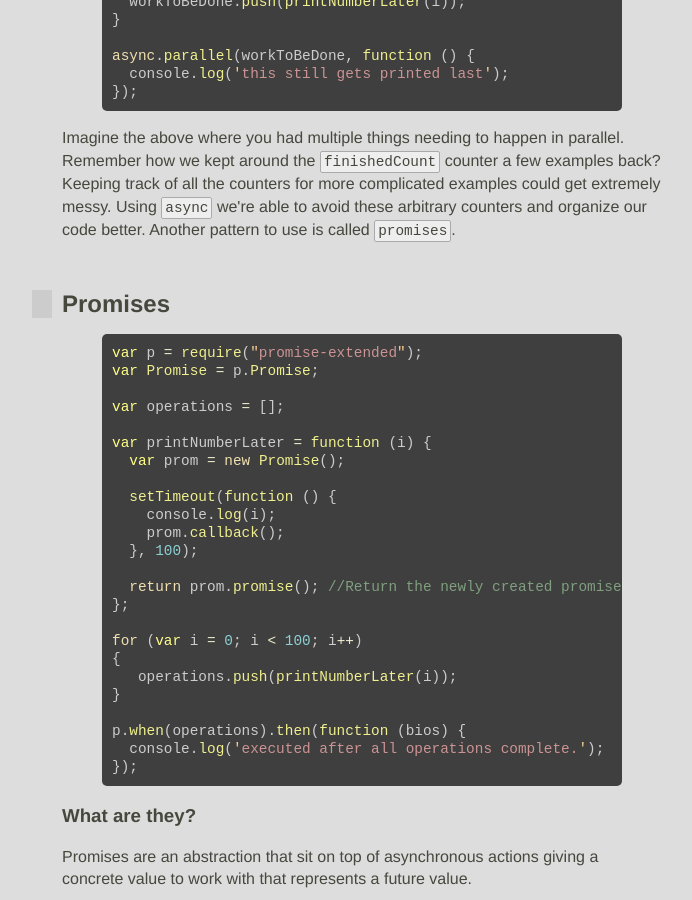
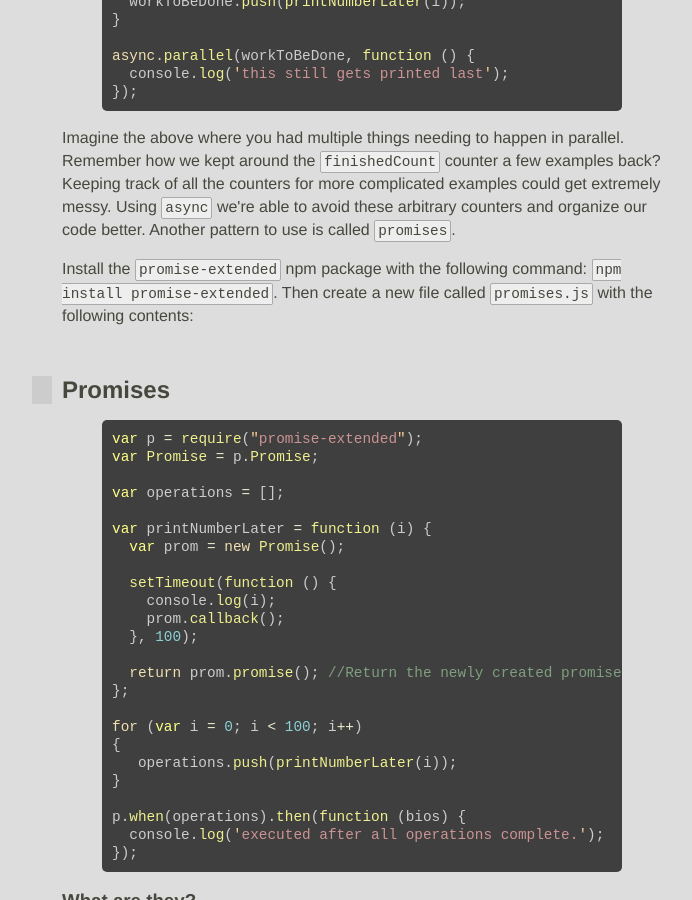
Before and after one commit to JavaScriptKC/workshop, a Jekyll site: the page built from _posts/2012-11-5-async.md, in a window 1280 px wide and 900 px high, scrolled down 2742 px. Shown: the whole window, without its empty margins (278-970 px from the left). Built offline with Jekyll 4.4.1, drawn with Linux system fonts in a browser that asks for light colours; nearby versions of some CDN libraries; some web fonts are replaced; comment, search, counter and statistics services are not loaded.

Commit message:
Added instructions to install npm package

```diff
--- a/_posts/2012-11-5-async.md
+++ b/_posts/2012-11-5-async.md
@@ -122,6 +122,8 @@ async.parallel(workToBeDone, function () {
 {% endhighlight %}
 
 Imagine the above where you had multiple things needing to happen in parallel. Remember how we kept around the `finishedCount` counter a few examples back? Keeping track of all the counters for more complicated examples could get extremely messy. Using `async` we\'re able to avoid these arbitrary counters and organize our code better. Another pattern to use is called `promises`.
+
+Install the `promise-extended` npm package with the following command: `npm install promise-extended`. Then create a new file called `promises.js` with the following contents:
 
 ## Promises
 
```
